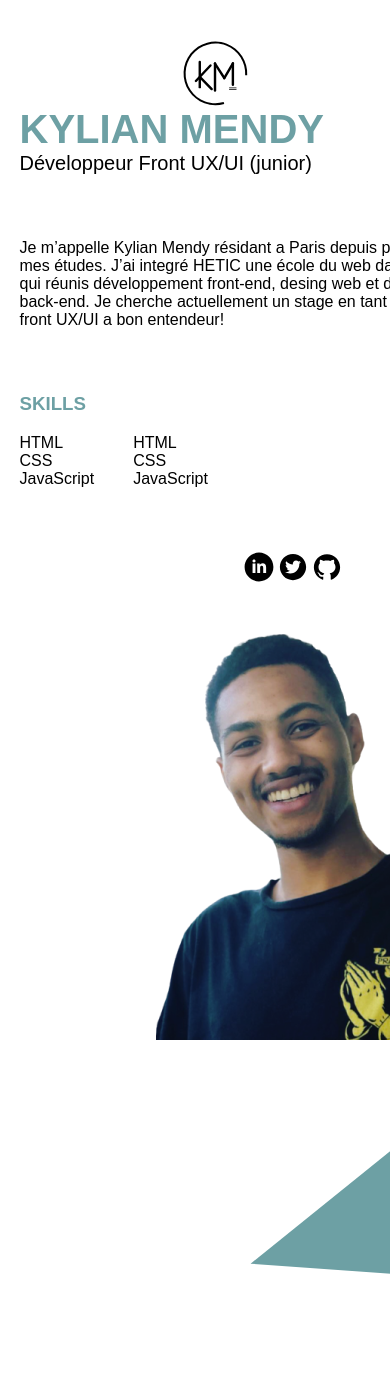
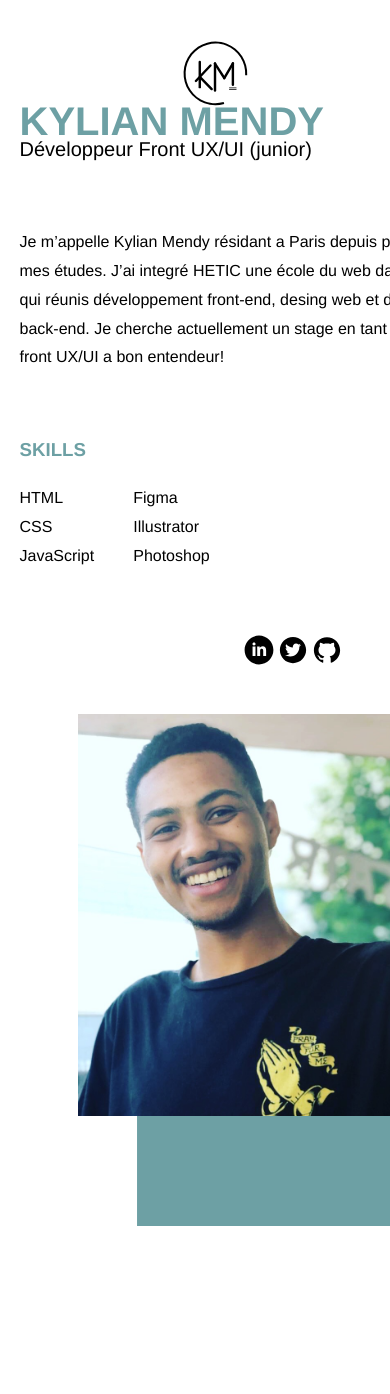
Before and after one commit to KylianMendy/Portfolio, a website built with Parcel: page src/screens/about.html in a window 390 px wide. Shown: the top 1394 px of the page. After the commit the page ends 1226 px from the top, so only its background shows below. Built offline with nearby package versions, Linux system fonts and the light colour scheme.

Commit message:
about responsive

```diff
--- a/src/screens/about.html
+++ b/src/screens/about.html
@@ -43,9 +43,9 @@
         </div>
         <div class="text__comp--secndcomp">
           <ul>
-            <li>HTML</li>
-            <li>CSS</li>
-            <li>JavaScript</li>
+            <li>Figma</li>
+            <li>Illustrator</li>
+            <li>Photoshop</li>
           </ul>
         </div>
       </div>
@@ -57,8 +57,8 @@
     </div>
   </div>
   <div class="pic__me">
-    <img src="../img/me.png">
-    <img class="pic__me--polygon" src="../img/polygon_about.svg">
+    <img src="../img/me.jpeg">
+    <img class="pic__me--polygon" src="../img/rectangle_about.svg">
   </div>
 </div>
 </body>
--- a/src/scss/about.scss
+++ b/src/scss/about.scss
@@ -1,25 +1,39 @@
+
+
 .content{
+  position: relative;
   width: 100vw;
+  height: 100vh;
   display: flex;
   flex-direction: column;
   margin-top: 20%;
+  line-height: 180%;
   @media (min-width:768px) {
+    width: 80vw;
     flex-direction: row;
     margin-top: 0%;
     align-items: center;
+    margin-left: 10%;
+    height: 70vh;
+    padding-right: 20%;
   }
 }
 
 .text{
   width: 40rem;
-  font-family: Arial, Helvetica, sans-serif;
+  font-family: Helvetica;
   margin-left: 5%;
   @media (min-width:768px) {
     margin-left: 20%;
+    font-size: 18px;
   }
   h1{
     color: #6DA0A4;
     font-size: 40px;
+    @media (min-width:768px) {
+      font-size: 68px;
+      margin-bottom: 3%;
+    }
   }
   h2{
     margin-bottom: 10%;
@@ -27,6 +41,7 @@
     font-weight: lighter;
     @media (min-width:768px) {
       margin-bottom: 5%;
+      font-size: 30px;
     }
   }
 
@@ -51,7 +66,6 @@
 
   &__comp{
     display: flex;
-
     li{
       list-style: none;
     }
@@ -73,19 +87,31 @@
   padding-right: 10%;
   align-items: center;
   &__me{
-    margin-left: 40%;
+    margin-left: 20%;
     margin-top: 10%;
+    img{
+      width: 332px;
+      height: 402px;
+    }
     @media (min-width:768px) {
+      margin-top: 0%;
       margin-left: 0%;
-      width: 342px;
-      height: 415px;
-      margin-top: 0%;
+      img{
+        margin-left: 0%;
+        width: 332px;
+        height: 402px;
+        margin-top: 40%;
+      }
     }
     &--polygon{
-      position: relative;
+      position: absolute;
       z-index: -1;
-      left: 40%;
-      bottom: 45%;
+      left:35%;
+      top:85%;
+      @media(min-width: 768px){
+        left: 75%;
+        top: -60%;
+      }
     }
   }
 }
```
Also changed, not shown: src/img/me.jpeg (added), src/img/rectangle_about.svg (added).
